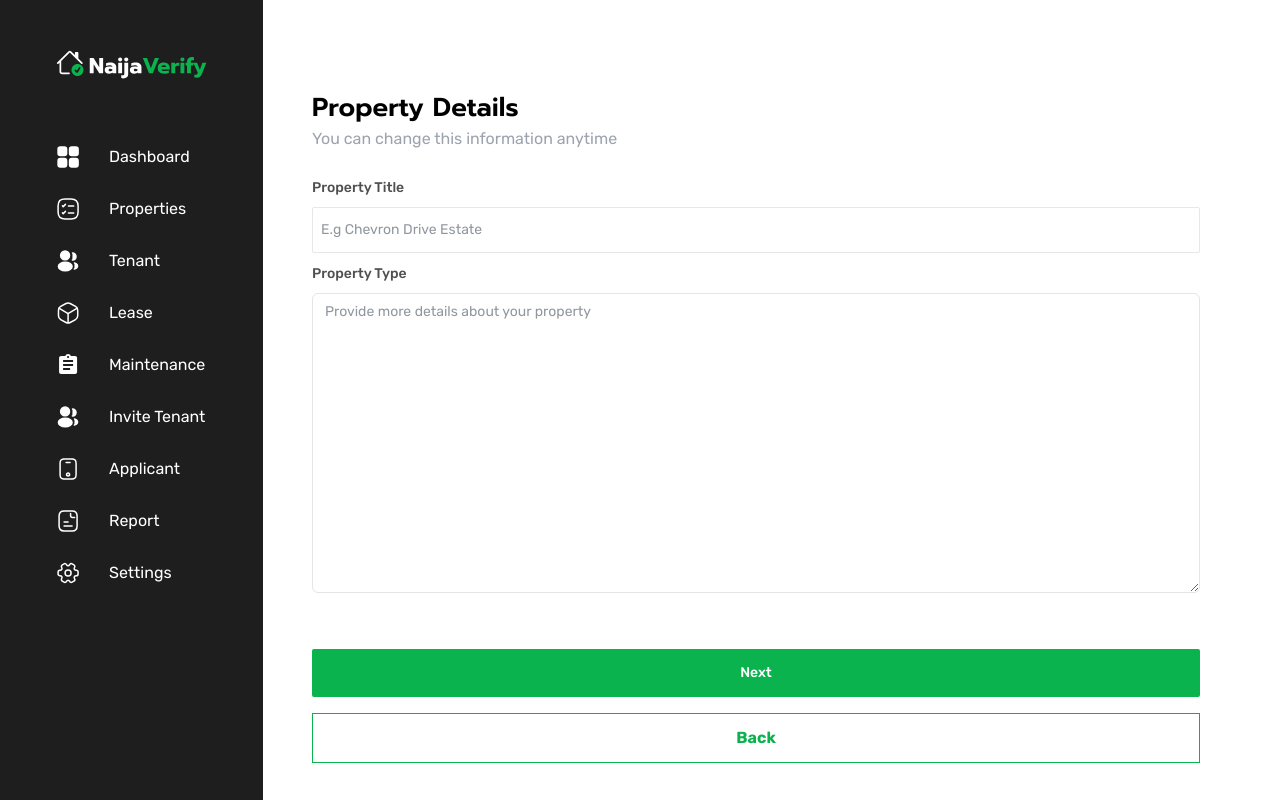
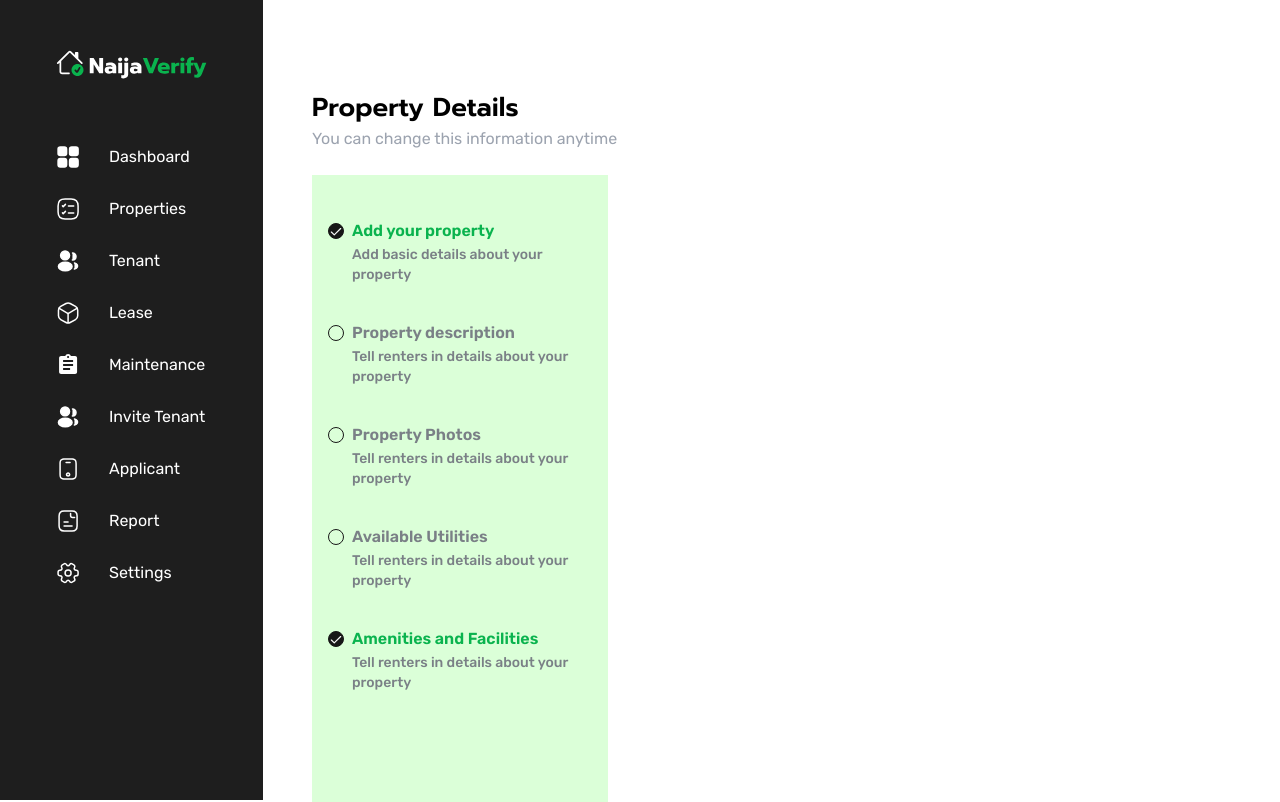
Before and after one commit to bakemonostan/naija-verify, a Next.js app: page /dashboard/properties/details in a window 1280 px wide. Shown: the top 802 px of the page. Built offline with nearby package versions, Linux system fonts and the light colour scheme.

Commit message:
update invite screen

```diff
--- a/src/components/Dash/invite-tenant/ScreeningForm.tsx
+++ b/src/components/Dash/invite-tenant/ScreeningForm.tsx
@@ -24,6 +24,9 @@ import { Input } from "@/components/ui/input"
 import { zodResolver } from "@hookform/resolvers/zod"
 import * as z from "zod"
 import { useForm } from "react-hook-form";
+import { useAppDispatch } from "@/redux/store";
+import { InvitationType, chooseInvitationType } from "@/redux/slices/inviteTenantSlice";
+import { set } from "date-fns";
 
 const FormSchema = z.object({
     fullName: z.string().nonempty({ message: "Full name is required" }),
@@ -64,12 +67,25 @@ export default function ScreeningForm({ }: Props) {
             tenancyEndDate: "",
         },
     })
+
+    const dispatch = useAppDispatch();
+
+    const setInvitationType = (type: InvitationType) => {
+        dispatch(chooseInvitationType(
+            {
+                invitationType: type
+            }
+        ))
+    }
     const { toast } = useToast()
     const { handleSubmit, formState } = form
 
     const onSubmit = handleSubmit((data) => {
+        setInvitationType('report')
+        setTimeout(() => {
+            setInvitationType(null)
+        }, 3000);
         form.reset()
-        console.log(data)
     })
 
     return (
--- a/src/components/Dash/invite-tenant/UseClient.tsx
+++ b/src/components/Dash/invite-tenant/UseClient.tsx
@@ -1,6 +1,5 @@
 'use client'
 import { useAppSelector } from "@/redux/store";
-import { useRouter } from "next/navigation";
 import ScreeningForm from "./ScreeningForm";
 import InvitationForm from "./InvitationForm";
 import ChooseScreening from "./ChooseScreening";
--- a/src/components/Dash/property/AddDetails.tsx
+++ b/src/components/Dash/property/AddDetails.tsx
@@ -7,7 +7,7 @@ import { Button } from "@/components/ui/button"
 import { useRouter } from "next/navigation";
 import { Textarea } from "@/components/ui/textarea";
 import { Input } from "@/components/ui/input"
-// import ProgressTracker from "./ProgressTracker"
+import ProgressTracker from "./ProgressTracker"
 import {
     Form,
     FormControl,
@@ -39,8 +39,8 @@ export default function AddDetails() {
         console.log(values)
     }
     return (
-        <div className='flex flex-col justify-center self-center w-full px-4 font-rubik'>
-            {/* <ProgressTracker progress={[{checked:true},{checked:false},{checked:false},{checked:false},{checked:true}]}/> */}
+        <div className='flex flex-col self-center justify-center w-full px-4 font-rubik'>
+            <ProgressTracker progress={[{ checked: true }, { checked: false }, { checked: false }, { checked: false }, { checked: true }]} />
             <div>
                 <Form {...form}>
                     <form onSubmit={form.handleSubmit(onSubmit)} className="space-y-2">
@@ -79,9 +79,9 @@ export default function AddDetails() {
                     </form>
                 </Form>
             </div>
-            <div className='text-center py-10'>
+            <div className='py-10 text-center'>
                 <div className='py-2'><Link href="/dashboard/properties/photos" ><Button>Next</Button> </Link></div>
-                <div className='py-2'><button className='text-primary border-primary border font-bold px-24 py-3 w-full font-rubik' onClick={() => { router.push('/dashboard/properties/add') }}>Back</button></div>
+                <div className='py-2'><button className='w-full px-24 py-3 font-bold border text-primary border-primary font-rubik' onClick={() => { router.push('/dashboard/properties/add') }}>Back</button></div>
             </div>
         </div>
     )
--- a/src/components/Dash/property/AddForm.tsx
+++ b/src/components/Dash/property/AddForm.tsx
@@ -25,12 +25,9 @@ const Property = z.object({
     baths: z.string(),
     rent: z.string(),
     securitydeposit: z.string(),
-
-
-
 });
 
-export default function AddForm(){
+export default function AddForm() {
     const form = useForm<z.infer<typeof Property>>({
         resolver: zodResolver(Property),
         defaultValues: {
@@ -48,16 +45,12 @@ export default function AddForm(){
     })
     const router = useRouter()
     function onSubmit(values: z.infer<typeof Property>) {
-        // Do something with the form values.
-        // ✅ This will be type-safe and validated.
         router.push('/dashboard/properties/details')
-
         console.log(values)
     }
     return (
-        <div className="flex flex-col justify-center justify-items-center w-12/12 mx-auto">
-
-            <div className='flex flex-col justify-center self-center w-full px-4'>
+        <div className="flex flex-col justify-center mx-auto justify-items-center w-12/12">
+            <div className='flex flex-col self-center justify-center w-full px-4'>
                 <div>
                     <div className="py-6">
                         <Form {...form}>
--- a/src/components/Dash/property/ProgressTracker.tsx
+++ b/src/components/Dash/property/ProgressTracker.tsx
@@ -1,27 +1,27 @@
 'use client'
 import { Checkbox } from "@/components/ui/checkbox"
+import { CheckedState } from "@radix-ui/react-checkbox";
 
-interface TrackerProps{
-
-        checked:any;
-        current?:Boolean
+interface TrackerProps {
+    checked: CheckedState;
+    current?: Boolean
 }
 
-interface ProgressType{
-    progress:TrackerProps[]
+interface ProgressType {
+    progress: TrackerProps[]
 }
-export default function ProgressTracker({progress}:ProgressType) {
+export default function ProgressTracker({ progress }: ProgressType) {
 
 
     return (
-        <div className="flex flex-col py-12 px-4 w-4/12 min-h-screen bg-primary-10">
-            <div className="flex flex-col space-y-10 self-center">
+        <div className="flex flex-col w-4/12 min-h-screen px-4 py-12 bg-primary-10">
+            <div className="flex flex-col self-center space-y-10">
                 <div className="flex text-[#7A8086]">
-                    <Checkbox id="terms2" checked={progress[0].checked} className="rounded-full self-start checked:bg-primary mr-2" />
+                    <Checkbox id="terms2" checked={progress[0].checked} className="self-start mr-2 rounded-full checked:bg-primary" />
                     <div className="grid gap-1.5 leading-none">
                         <label
                             htmlFor="terms2"
-                            className={`text-base font-semibold self-center my-auto leading-none peer-disabled:cursor-not-allowed peer-disabled:opacity-70 ${progress[0].checked ? 'text-primary':''}`}
+                            className={`text-base font-semibold self-center my-auto leading-none peer-disabled:cursor-not-allowed peer-disabled:opacity-70 ${progress[0].checked ? 'text-primary' : ''}`}
                         >
                             Add your property
                         </label>
@@ -32,11 +32,11 @@ export default function ProgressTracker({progress}:ProgressType) {
                 </div>
 
                 <div className="flex text-[#7A8086]">
-                    <Checkbox id="terms2" checked={progress[1].checked} className="rounded-full self-start checked:bg-primary mr-2" />
+                    <Checkbox id="terms2" checked={progress[1].checked} className="self-start mr-2 rounded-full checked:bg-primary" />
                     <div className="grid gap-1.5 leading-none">
                         <label
                             htmlFor="terms2"
-                            className={`text-base font-semibold self-center my-auto leading-none peer-disabled:cursor-not-allowed peer-disabled:opacity-70 ${progress[1].checked ? 'text-primary':''}`}
+                            className={`text-base font-semibold self-center my-auto leading-none peer-disabled:cursor-not-allowed peer-disabled:opacity-70 ${progress[1].checked ? 'text-primary' : ''}`}
                         >
                             Property description
                         </label>
@@ -46,11 +46,11 @@ export default function ProgressTracker({progress}:ProgressType) {
 
                 </div>
                 <div className="flex text-[#7A8086]">
-                    <Checkbox id="terms2" checked={progress[2].checked} className="rounded-full self-start checked:bg-primary mr-2" />
+                    <Checkbox id="terms2" checked={progress[2].checked} className="self-start mr-2 rounded-full checked:bg-primary" />
                     <div className="grid gap-1.5 leading-none">
                         <label
                             htmlFor="terms2"
-                            className={`text-base font-semibold self-center my-auto leading-none peer-disabled:cursor-not-allowed peer-disabled:opacity-70 ${progress[2].checked ? 'text-primary':''}`}
+                            className={`text-base font-semibold self-center my-auto leading-none peer-disabled:cursor-not-allowed peer-disabled:opacity-70 ${progress[2].checked ? 'text-primary' : ''}`}
                         >
                             Property Photos
                         </label>
@@ -60,11 +60,11 @@ export default function ProgressTracker({progress}:ProgressType) {
 
                 </div>
                 <div className="flex text-[#7A8086]">
-                    <Checkbox id="terms2" checked={progress[3].checked} className="rounded-full self-start checked:bg-primary mr-2" />
+                    <Checkbox id="terms2" checked={progress[3].checked} className="self-start mr-2 rounded-full checked:bg-primary" />
                     <div className="grid gap-1.5 leading-none">
                         <label
                             htmlFor="terms2"
-                            className={`text-base font-semibold self-center my-auto leading-none peer-disabled:cursor-not-allowed peer-disabled:opacity-70 ${progress[3].checked ? 'text-primary':''}`}
+                            className={`text-base font-semibold self-center my-auto leading-none peer-disabled:cursor-not-allowed peer-disabled:opacity-70 ${progress[3].checked ? 'text-primary' : ''}`}
                         >
                             Available Utilities
                         </label>
@@ -74,11 +74,11 @@ export default function ProgressTracker({progress}:ProgressType) {
 
                 </div>
                 <div className="flex text-[#7A8086]">
-                    <Checkbox id="terms2"  checked={progress[4].checked} className="rounded-full self-start checked:bg-primary mr-2" />
+                    <Checkbox id="terms2" checked={progress[4].checked} className="self-start mr-2 rounded-full checked:bg-primary" />
                     <div className="grid gap-1.5 leading-none">
                         <label
                             htmlFor="terms2"
-                            className={`text-base font-semibold self-center my-auto leading-none peer-disabled:cursor-not-allowed peer-disabled:opacity-70 ${progress[4].checked ? 'text-primary':''}`}
+                            className={`text-base font-semibold self-center my-auto leading-none peer-disabled:cursor-not-allowed peer-disabled:opacity-70 ${progress[4].checked ? 'text-primary' : ''}`}
                         >
                             Amenities and Facilities
                         </label>
```
